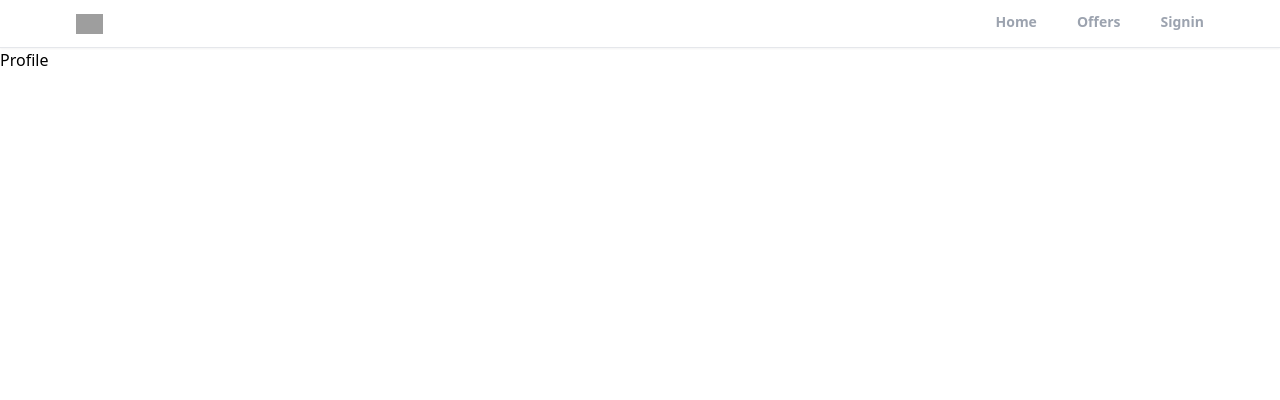
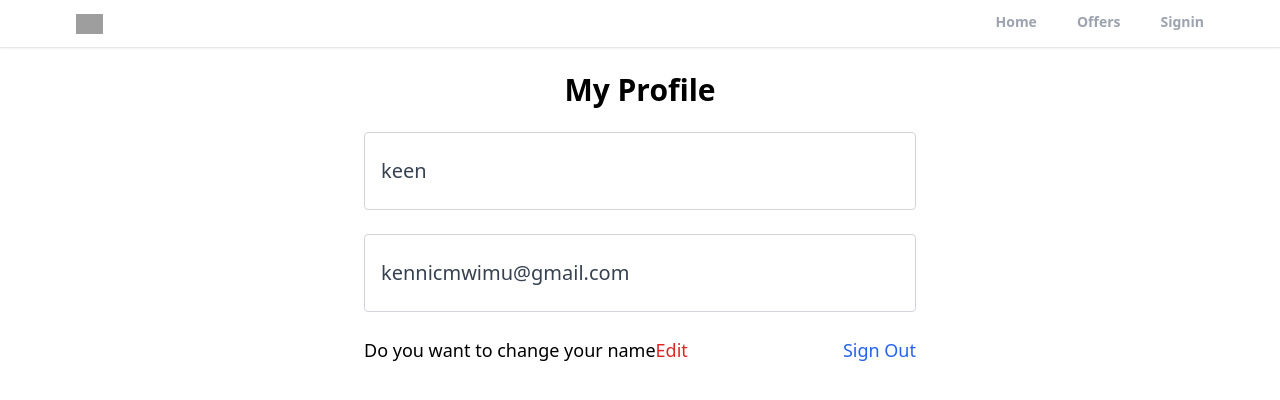
Before and after one commit to 1-ken/realtor, a React (Create React App) app: page /profile in a window 1280 px wide. Shown: the top 400 px of the page. Built offline with nearby package versions, Linux system fonts and the light colour scheme; no server answers; sample sign-in values are in the browser's storage; grey boxes are pictures that could not be loaded.

Commit message:
view-profile, signout setup

```diff
--- a/src/App.js
+++ b/src/App.js
@@ -5,21 +5,24 @@
 import Signup from "./pages/Signup";
 import ForgotPassword from "./pages/ForgotPassword";
 import Header from "./Components/Header";
-import { BrowserRouter as Router,Route,Routes } from "react-router-dom";
+import { BrowserRouter as Router, Route, Routes } from "react-router-dom";
 import { ToastContainer } from "react-toastify";
 import "react-toastify/dist/ReactToastify.css";
+import PrivateRoute from "./Components/PrivateRoute";
 function App() {
   return (
     <>
       <Router>
-      <Header/>
+        <Header />
         <Routes>
-        <Route path="/" element={<Home/>}/>
-        <Route path="/profile" element={<Profile/>}/>
-        <Route path="/sign-in" element={<Signin/>}/>
-        <Route path="/sign-up" element={<Signup/>}/>
-        <Route path="/forgot-password" element={<ForgotPassword/>}/>
-        <Route path="/offer" element={<Offer/>}/>
+          <Route path="/" element={<Home />} />
+          <Route path="/profile" element={<PrivateRoute />}>
+            <Route path="/profile" element={<Profile />} />
+          </Route>
+          <Route path="/sign-in" element={<Signin />} />
+          <Route path="/sign-up" element={<Signup />} />
+          <Route path="/forgot-password" element={<ForgotPassword />} />
+          <Route path="/offer" element={<Offer />} />
         </Routes>
       </Router>
       <ToastContainer
--- /dev/null
+++ b/src/Components/PrivateRoute.jsx
@@ -0,0 +1,11 @@
+import React from 'react'
+import { Navigate, Outlet } from 'react-router';
+import {useAuthstatus} from '../hooks/useAuthstatus';
+
+export default function PrivateRoute() {
+    const {loggedIn, checkingStatus} = useAuthstatus();
+    if(checkingStatus){
+        return <h3>Loading........</h3>
+    }
+  return loggedIn ? <Outlet/> : <Navigate to = "/sign-in"/>;
+}
--- /dev/null
+++ b/src/hooks/useAuthstatus.jsx
@@ -0,0 +1,18 @@
+import { getAuth, onAuthStateChanged } from 'firebase/auth';
+import  { useEffect, useState } from 'react'
+
+export function useAuthstatus() {
+    const [loggedIn, setLoggedIn] = useState(false);
+    const [checkingStatus, setCheckingStatus] = useState(true);
+    useEffect(()=>{
+        const auth = getAuth();
+        onAuthStateChanged(auth,(user)=>{
+            if(user){
+                setLoggedIn(true);
+            }
+            setCheckingStatus(false);
+        });
+
+    },[]);
+  return {loggedIn,checkingStatus};
+}
--- a/src/pages/Profile.jsx
+++ b/src/pages/Profile.jsx
@@ -1,9 +1,58 @@
-import React from 'react'
+import { getAuth } from "firebase/auth";
+import React, { useState } from "react";
+import { useNavigate } from "react-router";
 
 export default function Profile() {
+  const auth = getAuth();
+  const navigate = useNavigate();
+  const [FormData, setFormData] = useState({
+    name: "keen",
+    email: "kennicmwimu@gmail.com",
+  });
+  const { name, email } = FormData;
+  function onLogout (){
+    auth.signOut();
+    navigate("/");
+  }
+
   return (
-    <div>
-      <h1>Profile</h1>
-    </div>
-  )
+    <>
+      <section className="max-w-6xl mx-auto flex justify-center items-center flex-col">
+        <h1 className="text-3xl  text-center mt-6 font-bold ">My Profile</h1>
+        <div className="w-full md:w-[50%] mt-6 px-3">
+          <form>
+            {/*name input*/}
+            <input
+              disabled
+              id="name"
+              type="text"
+              value={name}
+              className="w-full px-4 py-6 text-xl text-gray-700 bg-white  border-gray-300 rounded transition ease-in-out mb-6"
+            />
+            {/*email input*/}
+
+            <input
+              disabled
+              id="email"
+              type="text"
+              value={email}
+              className="w-full px-4 py-6 text-xl text-gray-700 bg-white  border-gray-300 rounded transition ease-in-out mb-6"
+            />
+
+            <div className="flex justify-between whitespace-nowrap text-sm  sm:text-lg">
+              <p className="flex items-center">
+                Do you want to change your name
+                <span className="text-red-600 hover:text-red-700 cursor-pointer transition ease-in-out duration-200 ">
+                  Edit
+                </span>
+              </p>
+              <p onClick={onLogout} className="text-blue-600 hover:to-blue-700 transition duration-200 ease-in-out cursor-pointer">
+                Sign Out
+              </p>
+            </div>
+          </form>
+        </div>
+      </section>
+    </>
+  );
 }
```
